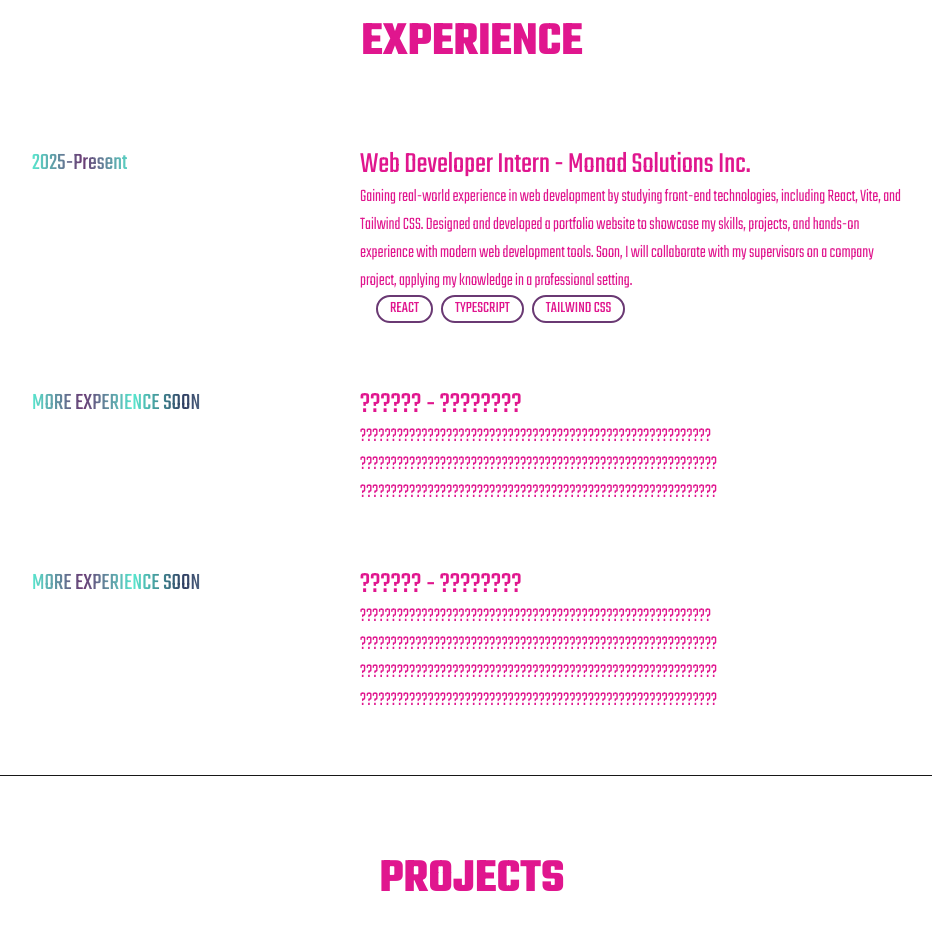
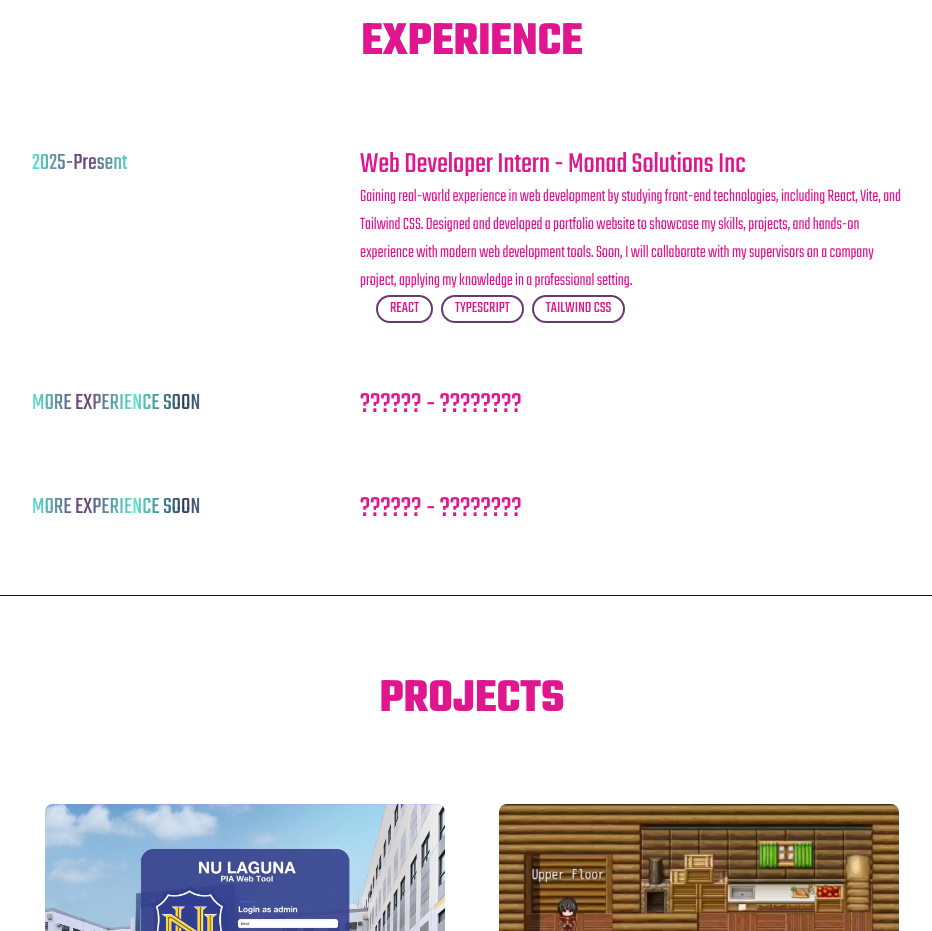
Before and after one commit to jdrag1/portfolio, a React (Vite) app: page / in a window 1280 px wide. Shown: the part 1100-2031 px from the top of the page, without its empty margins (168-1100 px from the left). Built offline with nearby package versions, Linux system fonts and the light colour scheme.

Commit message:
next commit

```diff
--- /dev/null
+++ b/src/components/CustomExperienceProps.tsx
@@ -0,0 +1,43 @@
+import React from "react";
+
+interface ExperienceItemProps {
+  period: string;
+  title: string;
+  description: string;
+  technologies?: string[];
+}
+
+const CustomExperienceProps: React.FC<ExperienceItemProps> = ({
+  period,
+  title,
+  description,
+  technologies,
+}) => {
+  return (
+    <div className="mb-8 flex flex-wrap py-4 lg:justify-center">
+      <div className="w-full lg:w-1/4">
+        <p className="mb-2 text-2xl bg-[linear-gradient(to_right,#58E7CE,#6A3973,#58E7CE,#2E3D61,#8FB1BE,#6A3973,#58E7CE)] bg-clip-text text-transparent">
+          {period}
+        </p>
+      </div>
+      <div className="w-full pl-6 max-w-xl lg:w-3/4">
+        <div className="text-3xl text-[#E0168E]">{title}</div>
+        <p className="text-lg font-thin text-[#E0168E]">{description}</p>
+        {technologies && (
+          <div className="flex pl-4 space-x-2">
+            {technologies.map((tech, index) => (
+              <ul
+                key={index}
+                className="px-3 py-auto text-[#E0168E] border-2 border-[#6A3973] rounded-full transition duration-300 ease-in-out hover:scale-105 hover:border-[#58E7CE] uppercase"
+              >
+                {tech}
+              </ul>
+            ))}
+          </div>
+        )}
+      </div>
+    </div>
+  );
+};
+
+export default CustomExperienceProps;
--- a/src/components/Experience.tsx
+++ b/src/components/Experience.tsx
@@ -1,69 +1,33 @@
+import React from "react";
+import CustomExperienceProps from "./CustomExperienceProps";
+
 const Experience = () => {
   return (
     <div className="border-b border-neutral-900 pb-4">
-    <h2 className="my-16 text-center font-bold text-[#E0168E] text-5xl uppercase">Experience</h2>
+      <h2 className="my-16 text-center font-bold text-[#E0168E] text-5xl uppercase">
+        Experience
+      </h2>
 
-    {/* First Experience Block */}
-    <div className="mb-8 flex flex-wrap py-4 lg:justify-center">
-        <div className="w-full lg:w-1/4">
-            <p className="mb-2 text-2xl bg-[linear-gradient(to_right,#58E7CE,#6A3973,#58E7CE,#2E3D61,#8FB1BE,#6A3973,#58E7CE)] bg-clip-text text-transparent">
-                2025-Present
-            </p>
-        </div>
-        <div className="w-full pl-6 max-w-xl lg:w-3/4">
-            <div className="text-3xl text-[#E0168E]">Web Developer Intern - Monad Solutions Inc.</div>
-            <p className="text-lg font-thin text-[#E0168E]">
-                Gaining real-world experience in web development by studying front-end technologies, including React, Vite, and Tailwind CSS.
-                Designed and developed a portfolio website to showcase my skills, projects, and hands-on experience with modern web development tools.
-                Soon, I will collaborate with my supervisors on a company project, applying my knowledge in a professional setting.
-            </p>
-            <div className="flex pl-4 space-x-2">
-                <ul className="px-3 py-auto text-[#E0168E] border-2 border-[#6A3973] rounded-full transition duration-300 ease-in-out hover:scale-105 hover:border-[#58E7CE] uppercase">
-                    React
-                </ul>
-                <ul className="px-3 py-auto text-[#E0168E] border-2 border-[#6A3973] rounded-full transition duration-300 ease-in-out hover:scale-105 hover:border-[#58E7CE] uppercase">
-                    Typescript
-                </ul>
-                <ul className="px-3 py-auto text-[#E0168E] border-2 border-[#6A3973] rounded-full transition duration-300 ease-in-out hover:scale-105 hover:border-[#58E7CE] uppercase">
-                    Tailwind CSS
-                </ul>
-            </div>
-        </div>
+      <CustomExperienceProps
+        period="2025-Present"
+        title="Web Developer Intern - Monad Solutions Inc"
+        description="Gaining real-world experience in web development by studying front-end technologies, including React, Vite, and Tailwind CSS. Designed and developed a portfolio website to showcase my skills, projects, and hands-on experience with modern web development tools. Soon, I will collaborate with my supervisors on a company project, applying my knowledge in a professional setting."
+        technologies={["React", "Typescript", "Tailwind CSS"]}
+      />
+
+      <CustomExperienceProps
+        period="MORE EXPERIENCE SOON"
+        title="?????? - ????????"
+        description=""
+      />
+
+      <CustomExperienceProps
+        period="MORE EXPERIENCE SOON"
+        title="?????? - ????????"
+        description=""
+      />
     </div>
-    <div className="mb-8 flex flex-wrap py-4 lg:justify-center">
-        <div className="w-full lg:w-1/4">
-            <p className="mb-2 text-2xl bg-[linear-gradient(to_right,#58E7CE,#6A3973,#58E7CE,#2E3D61,#8FB1BE,#6A3973,#58E7CE)] bg-clip-text text-transparent">
-                MORE EXPERIENCE SOON
-            </p>
-        </div>
-        <div className="w-full pl-6 max-w-xl lg:w-3/4">
-            <div className="text-3xl text-[#E0168E]">?????? - ????????</div>
-            <h1 className="text-xl font-thin text-[#E0168E]">
-                ?????????????????????????????????????????????????????????
-                ??????????????????????????????????????????????????????????
-                ??????????????????????????????????????????????????????????
-            </h1>
-        </div>
-    </div>
-    <div className="mb-8 flex flex-wrap py-3 lg:justify-center">
-        <div className="w-full lg:w-1/4">
-            <p className="mb-2 text-2xl bg-[linear-gradient(to_right,#58E7CE,#6A3973,#58E7CE,#2E3D61,#8FB1BE,#6A3973,#58E7CE)] bg-clip-text text-transparent">
-                MORE EXPERIENCE SOON
-            </p>
-        </div>
-        <div className="w-full pl-6 max-w-xl lg:w-3/4">
-            <div className="text-3xl text-[#E0168E]">?????? - ????????</div>
-            <h1 className="text-xl font-thin text-[#E0168E]">
-                ?????????????????????????????????????????????????????????
-                ??????????????????????????????????????????????????????????
-                ??????????????????????????????????????????????????????????
-                ??????????????????????????????????????????????????????????
-            </h1>
-        </div>
-    </div>
-</div>
+  );
+};
 
-  )
-}
-
-export default Experience
+export default Experience;
--- a/src/components/Hero.tsx
+++ b/src/components/Hero.tsx
@@ -1,5 +1,7 @@
-import MyPicture from "../assets/jerald.png"
+import jeraldImage from '../assets/jerald.png'
 import CustomButton from "./CustomButton"
+import React from "react";
+
 
 const Hero = () => {
   return (
@@ -36,7 +38,7 @@ const Hero = () => {
         </div>
 
 
-        <img src={MyPicture} alt="My Picture" className="relative w-[500px] h-auto object-cover z-10" />
+        <img src={jeraldImage} alt="My Picture" className="relative w-[500px] h-auto object-cover z-10" />
       </div>
 
     </div>
```
